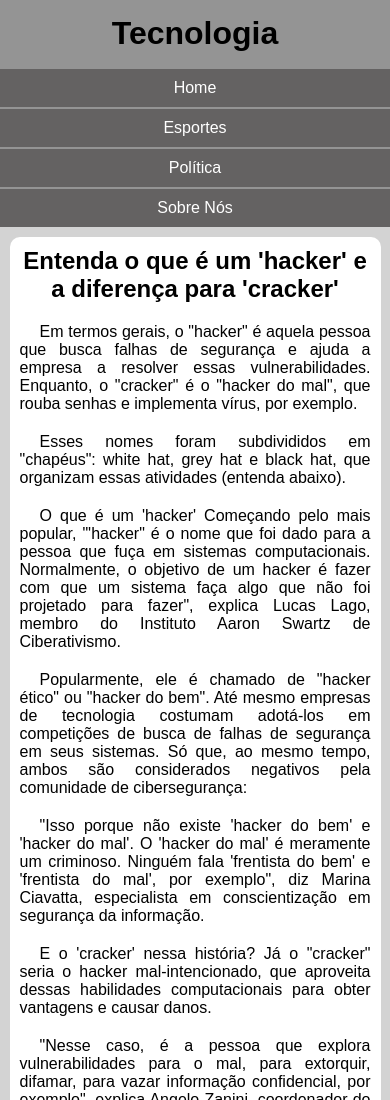
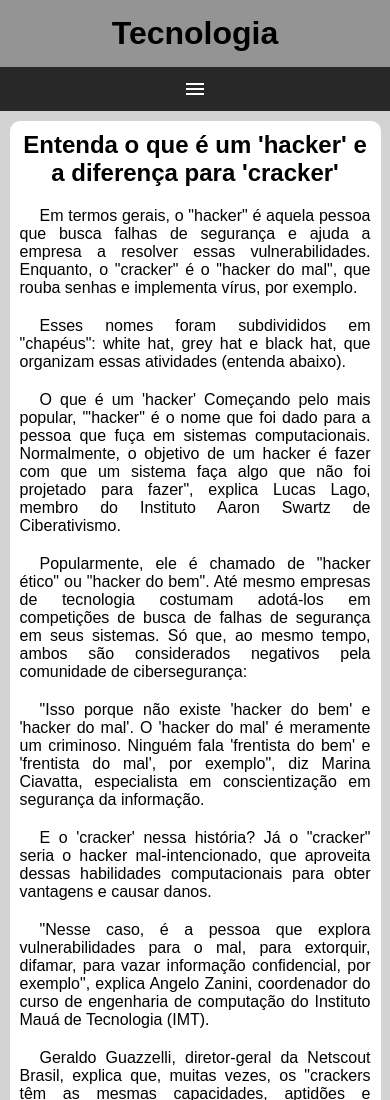
Before and after one commit to WMNeris/HTML-CSS, a plain HTML site: page Exercícios/ex026/mq005/index.html in a window 390 px wide. Shown: the top 1100 px of the page. Drawn offline with nearby package versions, Linux system fonts and the light colour scheme.

Commit message:
atualizei exercício 26 media query

```diff
--- a/Exercícios/ex026/mq005/estilos/style.css
+++ b/Exercícios/ex026/mq005/estilos/style.css
@@ -19,13 +19,28 @@ h1{
     padding: 15px;
 }
 
+#burguer{
+    background-color: rgb(41, 40, 40);
+    display: block;
+    color: white;
+    text-align: center;
+    padding: 10px;
+    cursor: pointer;
+}
+
+#burguer:hover{
+    background-color: white;
+    color: rgb(41, 40, 40);
+}
+
 menu{
-    background-color: rgb(100, 98, 98);
+    display: none;
 }
 
 menu > ul > li > a{
+    text-align: center;
     display: block;
-
+    background-color: rgb(100, 98, 98);
     text-decoration: none;
     color: white;
     padding: 10px;
@@ -35,7 +50,7 @@ menu > ul > li > a{
 ul{
 
     list-style-type: none;
-    text-align: center;
+
 }
 
 menu > ul > li > a:hover{
--- a/Exercícios/ex026/mq005/index.html
+++ b/Exercícios/ex026/mq005/index.html
@@ -4,13 +4,16 @@
     <meta charset="UTF-8">
     <meta name="viewport" content="width=device-width, initial-scale=1.0">
     <title>Media Query</title>
+    <link rel="stylesheet" href="https://fonts.googleapis.com/css2?family=Material+Symbols+Outlined:opsz,wght,FILL,GRAD@20..48,100..700,0..1,-50..200" />
+
     <link rel="stylesheet" href="estilos/style.css">
 </head>
 <body>
     <header>
         <h1>Tecnologia</h1>
+        <span id="burguer" class="material-symbols-outlined" onclick="clickMenu()">menu</span>
 
-        <menu>
+        <menu id="itens">
             <ul>
                 <li><a href="#">Home</a></li>
                 <li><a href="">Esportes</a></li>
@@ -64,5 +67,16 @@
             <p>"Por exemplo, um pesquisador que na universidade é um white hat pode no tempo livre atuar como gray hat - mas vai continuar sendo um hacker", finaliza.</p>
         </article>
     </main>
+
+    <script>
+        function clickMenu() {
+            if(itens.style.display == "block"){
+                itens.style.display = "none"
+            } else{
+                itens.style.display = "block"
+            }
+
+        }
+    </script>
 </body>
 </html>
```
